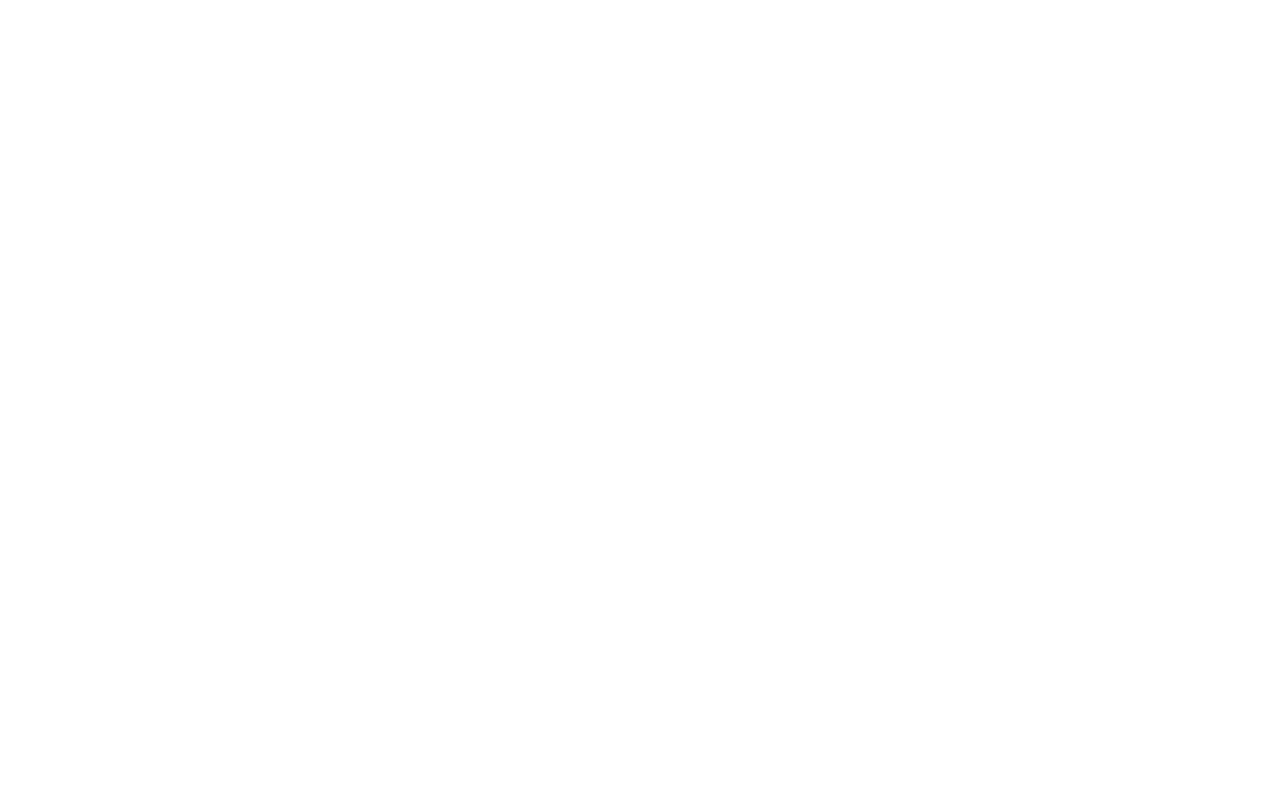
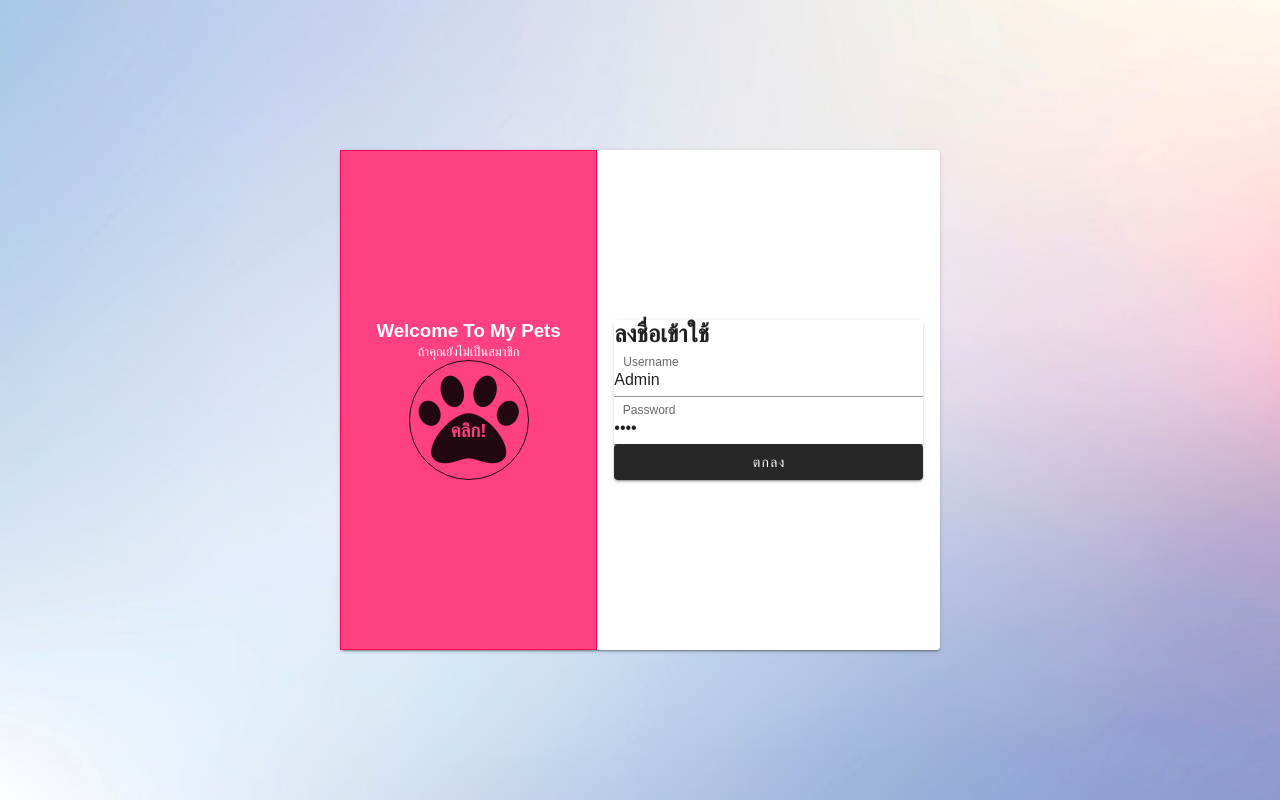
Before and after one commit to DevelopKung/nuxt-mongo-db, a Nuxt app: page /login in a window 1280 px wide. Before the commit this address had no page. Built offline with nearby package versions, Linux system fonts and the light colour scheme.

Commit message:
'deploy'

```diff
--- a/nuxt.config.js
+++ b/nuxt.config.js
@@ -48,7 +48,8 @@
   components: true,
 
   router: {
-    base: process.env.NODE_ENV !== 'development' ? env.parsed.GITPAGES_NAME : '/'
+    base: process.env.NODE_ENV !== 'development' ? process.env.GITPAGES_NAME : '/',
+    middleware: ['auth']
   },
 
   // Modules for dev and build (recommended): https://go.nuxtjs.dev/config-modules
@@ -59,6 +60,7 @@
 
   // Modules: https://go.nuxtjs.dev/config-modules
   modules: [
+    '@nuxtjs/auth',
     '@nuxtjs/axios',
     '@nuxtjs/dotenv'
   ],
@@ -73,7 +75,17 @@
   },
 
   // Axios module configuration: https://go.nuxtjs.dev/config-axios
-  axios: {},
+  axios: {
+    baseURL: '/', // process.env.URL,
+    proxy: true
+  },
+
+  proxy: {
+    "/service-api/": {
+      target: process.env.URL_API,
+      pathRewrite: { "^/service-api/": "" }
+    },
+  },
 
   // Vuetify module configuration: https://go.nuxtjs.dev/config-vuetify
   vuetify: {
@@ -106,6 +118,36 @@
     }
   },
 
+  auth: {
+    strategies: {
+      local: {
+        endpoints: {
+          login: {
+            // headers: { 'Content-Type': 'multipart/form-data' },
+            url: '/service-api/auth/token',
+            method: 'post',
+            propertyName: 'payload.token'
+          },
+          user: {
+            url: '/service-api/auth/user',
+            method: 'get',
+            propertyName: 'payload.user'
+          },
+          tokenRequired: true,
+          tokenType: 'bearer',
+          globalToken: true,
+          autoFetchUser: true
+        }
+      }
+    },
+    redirect: {
+      login: '/login',
+      logout: '/logout',
+      callback: '/login',
+      home: '/'
+    }
+  },
+
   // Build Configuration: https://go.nuxtjs.dev/config-build
   build: {
     postcss: null,
--- a/package.json
+++ b/package.json
@@ -11,12 +11,14 @@
   },
   "dependencies": {
     "@fortawesome/fontawesome-free": "^5.15.4",
+    "@nuxtjs/auth": "^4.9.1",
     "@nuxtjs/axios": "^5.13.6",
     "@nuxtjs/dotenv": "^1.4.1",
     "@nuxtjs/moment": "^1.6.1",
     "animate.css": "^4.1.1",
     "dotenv": "^10.0.0",
     "nuxt": "^2.15.8",
+    "sweetalert2": "^11.7.2",
     "typed.js": "^2.0.12",
     "vue": "^2.6.14",
     "vuetify": "^2.6.1",
--- a/pages/index.vue
+++ b/pages/index.vue
@@ -2,7 +2,7 @@
 <div>
   <v-container>
     <v-card>
-      test
+      <v-btn @click="$auth.logout()">logout</v-btn>
     </v-card>
   </v-container>
 </div>
--- /dev/null
+++ b/pages/login.vue
@@ -0,0 +1,156 @@
+<template>
+<div class="login">
+  <div class="box-login flex-center">
+    <v-card class="mx-2" width="600" height="500">
+      {{ url }}
+      <div class="grid">
+        <div class="grid-item-1 flex-center">
+          <span>
+            <div class="mb-4">
+              <h3>Welcome To My Pets</h3>
+              <small>ถ้าคุณยังไม่เป็นสมาชิก</small>
+            </div>
+            <div class="btn cursor">
+              <v-btn class="btn--icon"  width="120" height="120" outlined fab color="white">
+                <v-icon size="100">fas fa-paw</v-icon>
+              </v-btn>
+              <h3 class="text-btn">คลิก!</h3>
+            </div>
+          </span>
+        </div>
+        <div class="grid-item-2 flex-center">
+          <v-card elevation="0" width="90%">
+            <div class="text-center pa-4">
+              <h2>ลงชื่อเข้าใช้</h2>
+              <v-text-field v-model="username" hide-details label="Username" placeholder="กรุณากรอก Username"></v-text-field>
+              <v-text-field v-model="password" hide-details label="Password" placeholder="กรุณากรอก Password" type="password"></v-text-field>
+              <v-btn @click="login" class="mt-16" color="primary" block dark elevation="0">ตกลง</v-btn>
+            </div>
+          </v-card>
+        </div>
+      </div>
+    </v-card>
+  </div>
+</div>
+</template>
+
+<script>
+import Swal from 'sweetalert2'
+import { mapActions, mapGetters } from 'vuex'
+export default {
+  layout: 'not-auth',
+  data() {
+    return {
+      username: 'Admin',
+      password: '1234',
+      url: process.env.URL_API
+    }
+  },
+  methods: {
+    async login(e) {
+      e.preventDefault();
+
+      const payload = {
+        username: this.username,
+        password: this.password,
+      };
+
+      try {
+        const res = await this.$auth.loginWith('local', {
+          data: payload
+        });
+        if (res.data.status == false) {
+          Swal.fire({
+            icon: 'error',
+            title: 'รหัสผ่านไม่ถูกต้อง',
+          })
+          await this.$auth.logout()
+          return
+        }
+        this.$router.push('/');
+      } catch (e) {
+        this.$router.push('/login');
+      }
+    }
+  }
+}
+</script>
+
+<style lang="scss" scoped>
+.flex-center {
+  display: flex;
+  justify-content: center;
+  align-items: center;
+}
+
+.login {
+  margin: 0;
+  padding: 0;
+  background-image: url('@/static/img/bg.jpg') !important;
+  background-repeat: no-repeat;
+  background-size: cover;
+  font-family: sans-serif;
+
+  .box-login {
+    height: 100vh;
+
+    .grid {
+      display: grid;
+      grid-template-columns: 1.5fr 2fr;
+
+      .grid-item-1 {
+        border: 1px solid #fd0054;
+        height: 500px;
+        box-sizing: border-box;
+        background-color: #FF4081;
+        text-align: center;
+        align-content: center;
+
+        span {
+          color: #ffffff;
+        }
+
+        .btn {
+          position: relative;
+
+          .btn--icon {
+            &:hover {
+              width: 122px !important;
+              height: 122px !important;
+            }
+          }
+
+          h3 {
+            position: absolute;
+            top: 50%;
+            left: 0;
+            right: 0;
+            color: #FF4081;
+
+            &:hover {
+              font-size: 1.2em !important;
+            }
+          }
+        }
+      }
+
+      .grid-item-2 {
+        // grid-template-columns: 10px;
+      }
+    }
+  }
+
+  .opacity-0 {
+    opacity: 0;
+  }
+
+  .opacity-1 {
+    opacity: 1;
+    -moz-transition: opacity 3s ease 0.3s;
+    -webkit-transition: opacity 3s ease 0.3s;
+    -o-transition: opacity 3s ease 0.3s;
+    transition: opacity 3.5s ease 0.3s;
+  }
+
+}
+</style>
--- /dev/null
+++ b/pages/logout.vue
@@ -0,0 +1,14 @@
+<template>
+<div>
+
+</div>
+</template>
+<script>
+// const Users = db.Users
+export default {
+  // async fetch() {
+  //   await this.$auth.logout()
+  //   this.$router.replace("/login")
+  // },ole.log(db);
+}
+</script>
```
Also changed, not shown: static/img/bg.jpg (added), store/index.js (added), 1 other file (tests, documents, lock files or other folders).
